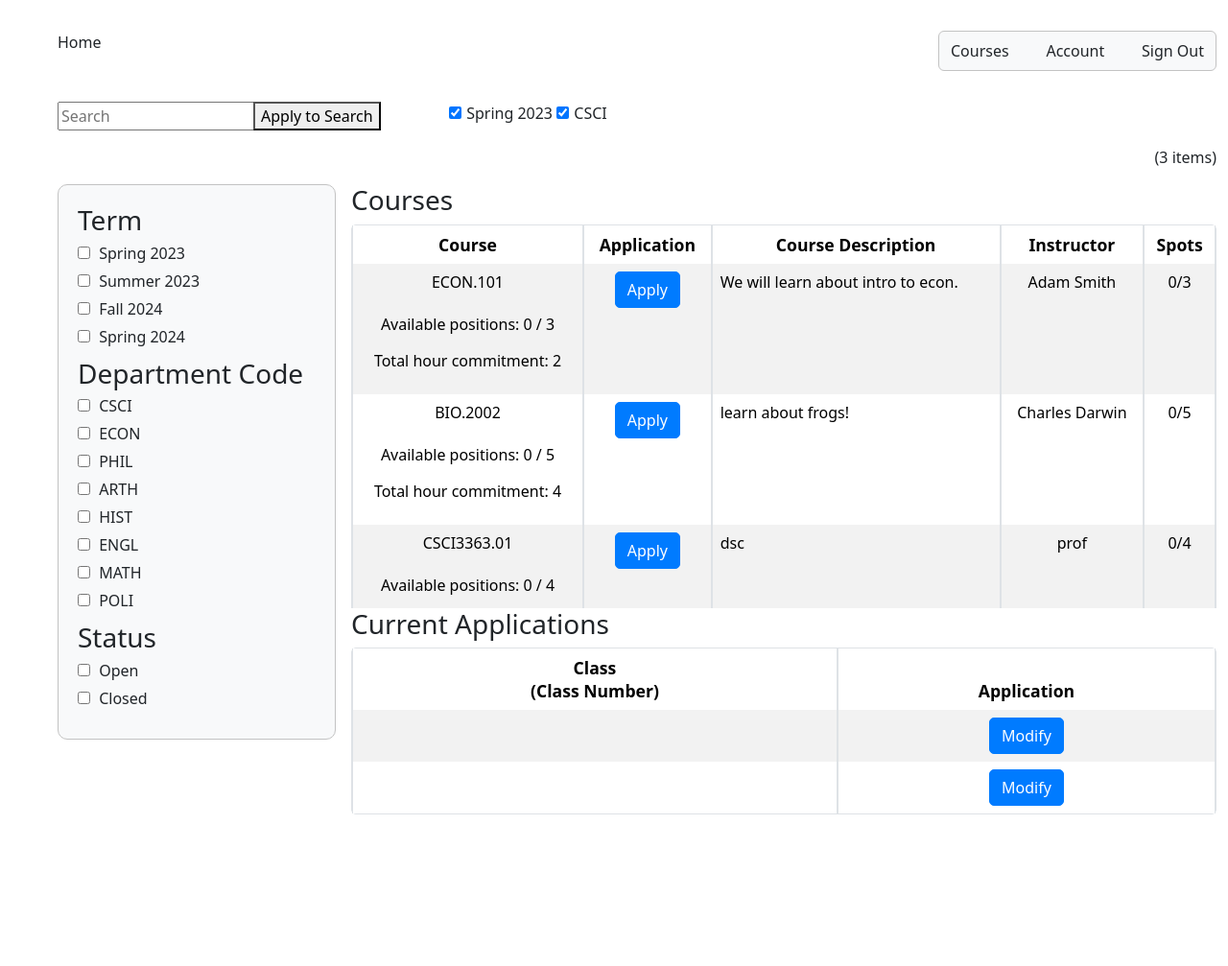
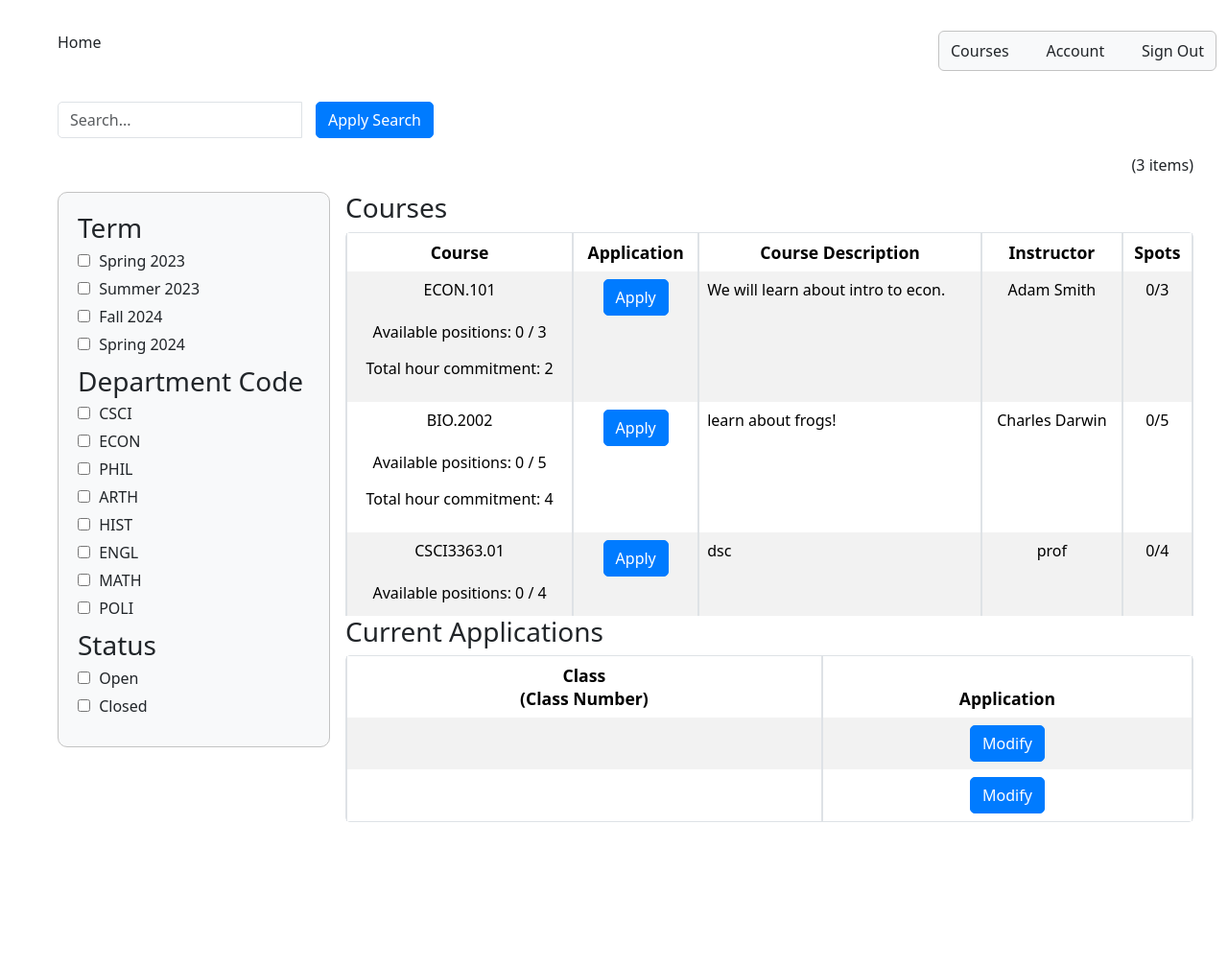
Before and after one commit to CSCI3356Spring2023/TechSupport, a Django app: page /student_summary/ in a window 1280 px wide. Shown: the whole page at 96% size. Before the commit the page ends 849 px from the top, so only its background shows below. Run offline with Django 4.2, Linux system fonts and the light colour scheme; data comes from the database, SQL or seed files in the repository.

Commit message:
adding the filter requirements for student summary

```diff
--- a/TA/studentSummary/views.py
+++ b/TA/studentSummary/views.py
@@ -5,17 +5,68 @@ from InstructorAddCourse.models import InstructorAddCourse
 from application.models import Application
 from login.models import CustomUser
 from application.forms import ApplicationForm
+from django.core.mail import send_mail
 
+term_keys = ['Spring 2023', 'Summer 2023', 'Fall 2024', 'Spring 2024']
+dept_keys = ['CSCI', 'ECON', 'PHIL', 'ARTH', 'HIST', 'ENGL', 'MATH', 'POLI']
+status_keys = ['Open', 'Closed']
 
 # Create your views here.
 
 def student_summary_view(response):
+    search_query = response.GET.get('q', '')
+    term_filter = response.GET.get('term', '')
+    status_filter = response.GET.get('status', '')
+    dept_filter = response.GET.get('dept-code', '')
+    applied_filters = []
+
     course_objects = InstructorAddCourse.objects.all()
-    course_count = course_objects.count()
+
+    if search_query:
+        course_objects = course_objects.filter(
+            course_name__icontains=search_query)
+        applied_filters.append(('q', search_query))
+
+    if term_filter:
+        if term_filter in term_keys:
+            course_objects = [course for course in course_objects if get_term(
+                course) == term_filter]
+            applied_filters.append(('term', term_filter))
+
+    if dept_filter:
+        if dept_filter in dept_keys:
+            course_objects = [course for course in course_objects if get_dept(
+                course) == dept_filter]
+            applied_filters.append(('dept-code', dept_filter))
+
+
+    if status_filter:
+        if status_filter in status_keys:
+            course_objects = [course for course in course_objects if get_status(
+                course) == status_filter]
+            applied_filters.append(('status', status_filter))
+    else:
+        applied_filters = [f for f in applied_filters if f[0] != 'status']
+
+    course_count = len(course_objects)
     application_objects = Application.objects.all
     context = {'course_objects': course_objects, 'course_count': course_count, 'application_objects': application_objects}
     return render(response, "studentSummary.html", context)
 
+def get_term(course):
+    return course.term
+
+
+def get_dept(course):
+    dept_code = ""
+    for i in course.course_number:
+        if i.isalpha():
+            dept_code = "".join([dept_code, i])
+    return dept_code
+
+
+def get_status(course):
+    return "Open" if course.curr_num_ta < course.num_ta_needed else "Closed"
 
 def apply_course(request, course_id):
     course = get_object_or_404(InstructorAddCourse, id=course_id)
--- a/TA/templates/studentSummary.html
+++ b/TA/templates/studentSummary.html
@@ -8,92 +8,107 @@
   </head>
   <body>
     <div class="container-fluid">
+
+
+
+      <form method="get">
       <div class="row">
-        <div class="col-sm-2">
-          <div id="search-box">
-            <input type="text" id="search-input" placeholder="Search" />
-          </div>
+        <div class="col-md-4">
+            <div class="input-group">
+              <input
+                type="text"
+                class="form-control"
+                id="search"
+                name="q"
+                placeholder="Search..."
+              />
+              <div class="input-group-btn input-space">
+                <button type="submit" class="btn btn-primary">
+                  Apply Search
+                </button>
+              </div>
+            </div>
         </div>
-        <div class="col-sm-2">
-          <button id="apply-to-search-btn">Apply to Search</button>
+        <div class="col-md-4">
+          <div class="applied-filters d-flex align-items-center">
+            {% for filter_name, filter_value in applied_filters %}
+                <label class="applied-filter-label">
+                    <input type="checkbox" name = "{{filter_name}}" value="{{ filter_value }}" checked />
+                    {{ filter_value }}
+                </label>
+            {% endfor %}
         </div>
-        <div class="col-sm">
-          <div class="applied-filters">
-            <label
-              ><input type="checkbox" name="category" value="Spring 2023" checked />
-              Spring 2023</label
-            >
-            <label
-              ><input type="checkbox" name="color" value="CSCI" checked />
-              CSCI</label
-            >
-          </div>
         </div>
-      </div>
+
+
       <div class="row" id="item-row">
         <div class="col-sm">
           <div class="text-end">({{course_count}} items)</div>
         </div>
       </div>
+
+
       <div class="row">
         <div class="col-sm-3">
           <div class="filter-box">
             <div class="filter-group">
               <h3>Term</h3>
               <label
-                ><input type="checkbox" name="category" value="Spring 2023" />
+                ><input type="checkbox" name="term" value="Spring 2023" />
                 Spring 2023</label
               >
               <label
-                ><input type="checkbox" name="category" value="Summer 2023" />
+                ><input type="checkbox" name="term" value="Summer 2023" />
                 Summer 2023</label
               >
               <label
-                ><input type="checkbox" name="category" value="Fall 2024" />
+                ><input type="checkbox" name="term" value="Fall 2024" />
                 Fall 2024</label
               >
               <label
-                ><input type="checkbox" name="category" value="Spring 2024" />
+                ><input type="checkbox" name="term" value="Spring 2024" />
                 Spring 2024</label
               >
             </div>
+
             <div class="filter-group">
               <h3>Department Code</h3>
               <label
-                ><input type="checkbox" name="color" value="CSCI" /> CSCI</label
+                ><input type="checkbox" name="dept-code" value="CSCI" /> CSCI</label
               >
               <label
-                ><input type="checkbox" name="color" value="ECON" /> ECON</label
+                ><input type="checkbox" name="dept-code" value="ECON" /> ECON</label
               >
               <label
-                ><input type="checkbox" name="color" value="PHIL" /> PHIL</label
+                ><input type="checkbox" name="dept-code" value="PHIL" /> PHIL</label
               >
               <label
-                ><input type="checkbox" name="color" value="ARTH" /> ARTH</label
+                ><input type="checkbox" name="dept-code" value="ARTH" /> ARTH</label
               >
               <label
-                ><input type="checkbox" name="color" value="HIST" /> HIST</label
+                ><input type="checkbox" name="dept-code" value="HIST" /> HIST</label
               >
               <label
-                ><input type="checkbox" name="color" value="ENGL" /> ENGL</label
+                ><input type="checkbox" name="dept-code" value="ENGL" /> ENGL</label
               >
               <label
-                ><input type="checkbox" name="color" value="MATH" /> MATH</label
+                ><input type="checkbox" name="dept-code" value="MATH" /> MATH</label
               >
               <label
-                ><input type="checkbox" name="color" value="POLI" /> POLI</label
+                ><input type="checkbox" name="dept-code" value="POLI" /> POLI</label
               >
             </div>
+
             <div class="filter-group">
               <h3>Status</h3>
-              <label
-                ><input type="checkbox" name="size" value="small" /> Open</label
-              >
-              <label
-                ><input type="checkbox" name="size" value="medium" />
-                Closed</label
-              >
+              <label>
+                <input type="checkbox" name="status" value="Open" /> Open
+              </label>
+              <label>
+                <input type="checkbox" name="status" value="Closed" /> Closed
+                </label>
             </div>
+
           </div>
         </div>
         <div class="col-sm-9">
```
